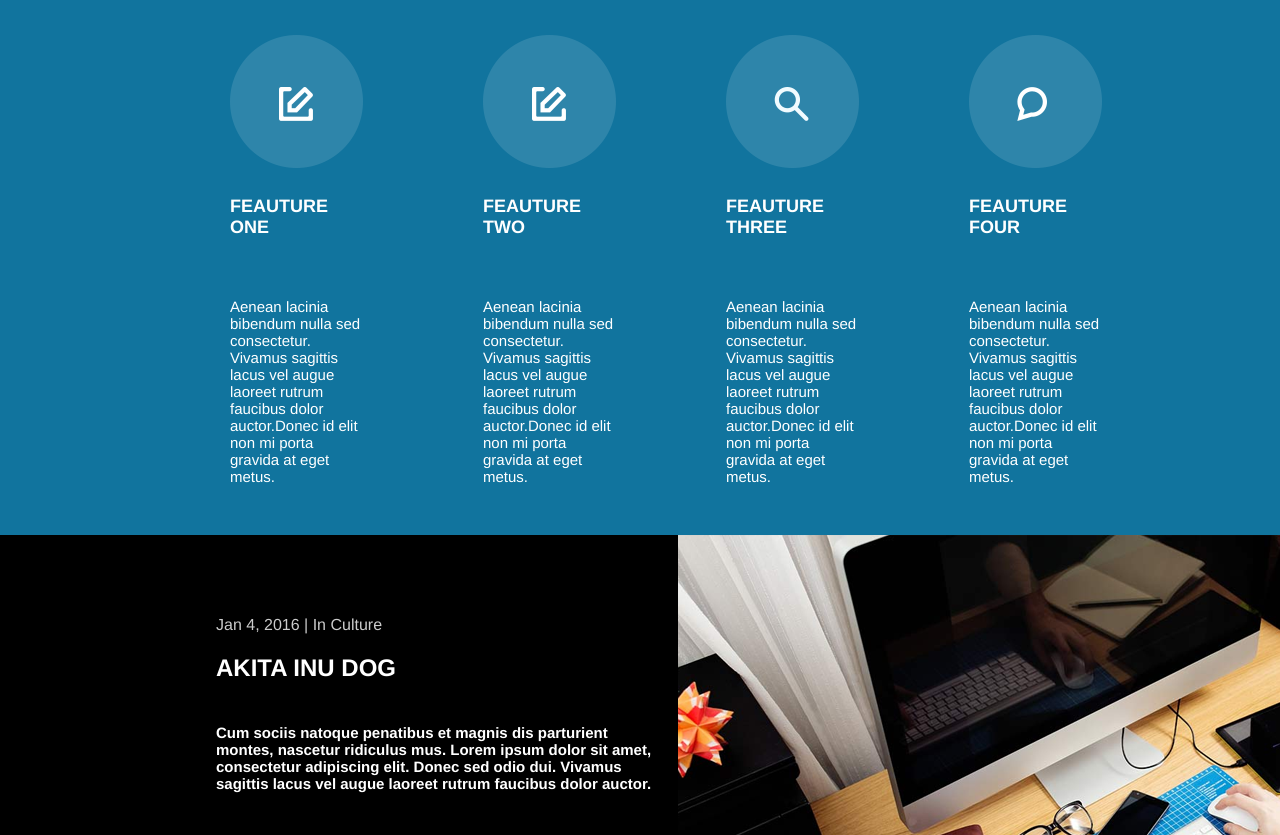
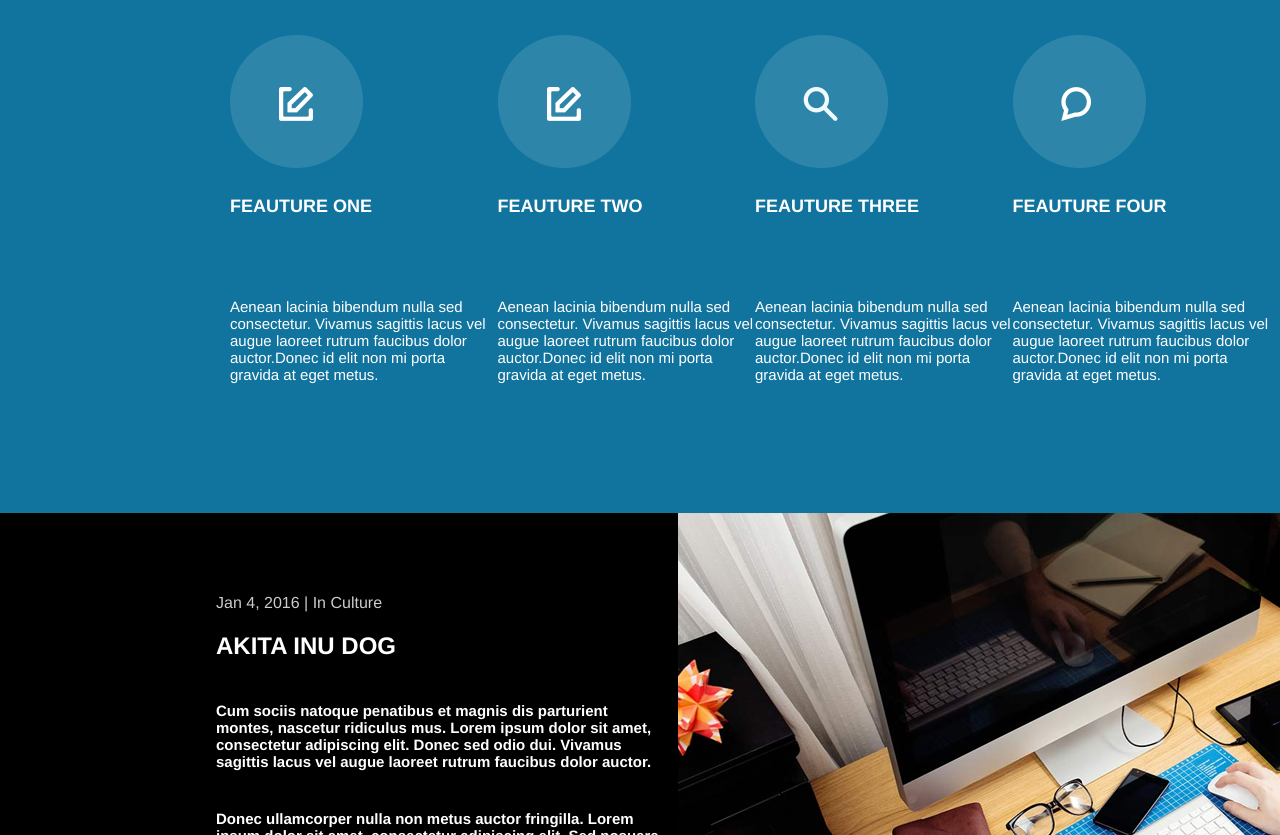
Before and after one commit to Nonsensens/Makets, a plain HTML site: page index.html in a window 1280 px wide. Shown: the part 1174-2009 px from the top of the page. Drawn offline with Linux system fonts and the light colour scheme.

Commit message:
Update style.css

```diff
--- a/style.css
+++ b/style.css
@@ -147,9 +147,8 @@ body{
 .cards{
 	display: grid;
 	grid-template-columns: auto auto auto auto;
-	height: 500px;
-	grid-column-gap: 110px;
-	width: 750px;
+	justify-content: center;
+
 
 }
 
```
